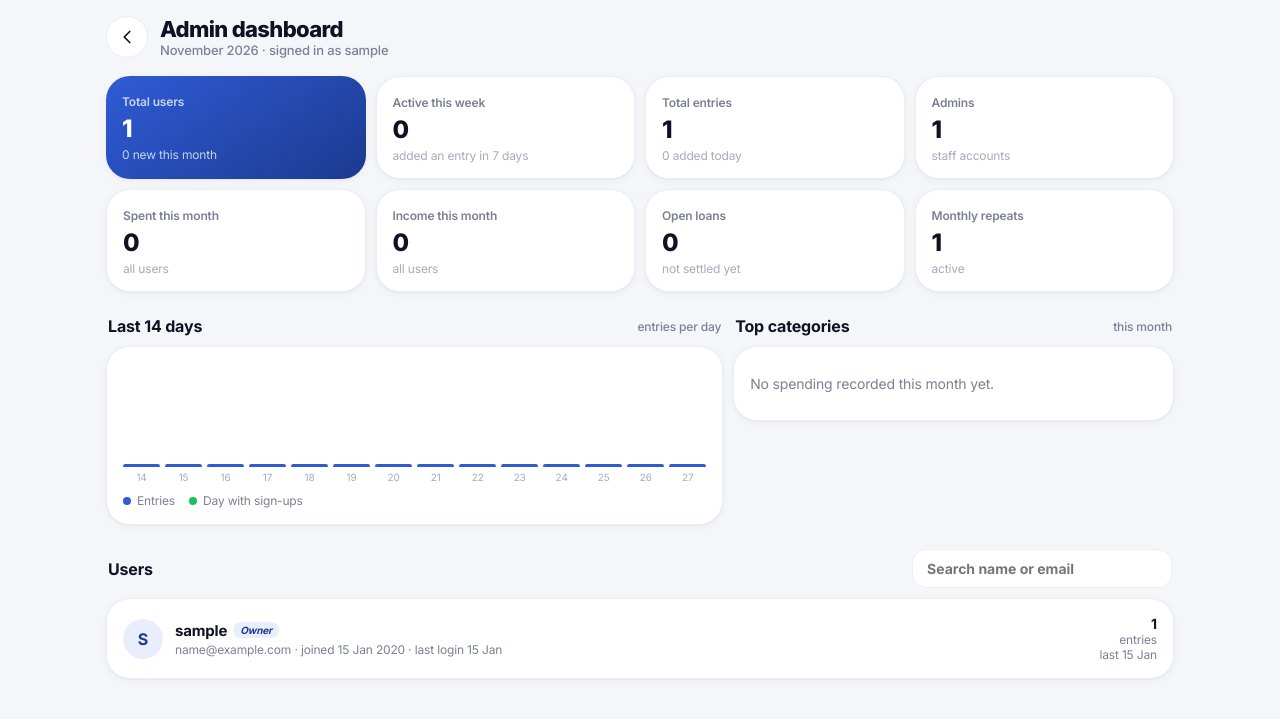
After one commit to sinan-prvt/Chilavu, a Django app: page /dashboard/ in a window 1280 px wide. The commit adds this page. Shown: the top 719 px of the page. Run offline with Django 5.2, Linux system fonts and the light colour scheme; a user stored in the database is signed in; tables that the repository leaves empty hold one stand-in row (values such as "Sample post").

Commit message:
Add profile card and staff-only admin dashboard
Profile page shows a profile card; staff accounts get an Admin dashboard
link to /dashboard/ with user list, activity and app-wide stats, plus
enable/disable for users.

Co-Authored-By: Claude Opus 5.5 <noreply@anthropic.com>

```diff
--- /dev/null
+++ b/daily/templates/daily/admin_dashboard.html
@@ -0,0 +1,125 @@
+{% extends 'daily/app_base.html' %}
+{% block title %}Chilavu · Admin dashboard{% endblock %}
+{% block css %}
+.wrap{max-width:1100px;margin:0 auto;padding:calc(env(safe-area-inset-top) + 16px) 16px 40px}
+.top{display:flex;align-items:center;gap:12px;margin-bottom:18px}
+.back{width:42px;height:42px;border-radius:50%;border:1px solid var(--line);background:var(--surface);display:grid;place-items:center;color:var(--text);text-decoration:none;flex:none}
+.top h1{font-size:22px;font-weight:800;letter-spacing:-.03em}.top small{color:var(--muted);font-size:13px;display:block;font-weight:500}
+.grid{display:grid;grid-template-columns:repeat(2,1fr);gap:10px}
+.stat{padding:14px 16px}.stat small{color:var(--muted);font-size:12px;font-weight:600}
+.stat b{display:block;font-size:24px;font-weight:800;letter-spacing:-.03em;margin-top:4px}
+.stat span{color:var(--soft);font-size:12px}
+.stat.hi{background:linear-gradient(145deg,var(--primary-2),var(--primary));color:#fff;border:0}.stat.hi small,.stat.hi span{color:rgba(255,255,255,.75)}
+h2{font-size:16px;font-weight:700;margin:24px 2px 10px;display:flex;justify-content:space-between;align-items:center;gap:10px}
+h2 small{color:var(--muted);font-weight:500;font-size:12px}
+.two{display:grid;gap:10px}
+.box{padding:16px}
+.bars{display:flex;align-items:flex-end;gap:5px;height:120px}
+.bars div{flex:1;display:flex;flex-direction:column;justify-content:flex-end;align-items:center;gap:4px;height:100%}
+.bars i{display:block;width:100%;min-height:3px;border-radius:6px 6px 2px 2px;background:var(--primary-2)}
+.bars em{font-style:normal;font-size:10px;color:var(--soft)}
+.bars .su{width:6px;height:6px;border-radius:50%;background:var(--brand-green)}
+.legend{display:flex;gap:14px;font-size:12px;color:var(--muted);margin-top:10px}
+.legend span::before{content:"";display:inline-block;width:8px;height:8px;border-radius:50%;margin-right:6px;background:var(--primary-2)}
+.legend span.g::before{background:var(--brand-green)}
+.cat{display:flex;align-items:center;gap:10px;padding:7px 0;font-size:14px}
+.cat .n{width:90px;text-transform:capitalize;font-weight:600}
+.cat .t{flex:1;height:8px;border-radius:99px;background:var(--surface2);overflow:hidden}.cat .t i{display:block;height:100%;background:var(--brand-green);border-radius:99px}
+.cat .v{font-weight:700;font-size:13px;min-width:70px;text-align:right}
+.empty{color:var(--muted);font-size:14px;padding:12px 0}
+.search{max-width:260px;padding:10px 14px;font-size:14px}
+.users{padding:4px 0;overflow:hidden}
+.u{display:flex;align-items:center;gap:12px;padding:12px 16px;border-bottom:1px solid var(--line)}
+.u:last-child{border:0}.u.off{opacity:.55}
+.ua{width:40px;height:40px;border-radius:50%;flex:none;display:grid;place-items:center;font-weight:700;color:var(--primary);background:var(--primary-soft)}
+.um{flex:1;min-width:0}.um b{font-size:15px;display:flex;align-items:center;gap:6px}
+.um span{display:block;color:var(--muted);font-size:12px;overflow:hidden;text-overflow:ellipsis;white-space:nowrap;margin-top:2px}
+.tag{font-size:10px;font-weight:700;padding:2px 7px;border-radius:99px;background:var(--primary-soft);color:var(--primary)}
+.tag.r{background:var(--red-soft);color:var(--red)}
+.ux{text-align:right;font-size:12px;color:var(--muted);flex:none}.ux b{display:block;font-size:14px;color:var(--text)}
+.tg{border:1px solid var(--line);background:var(--surface);border-radius:10px;padding:7px 10px;font-size:12px;font-weight:600;flex:none}
+.tg.dis{color:var(--red)}
+.cols{display:none}
+@media (min-width:760px){
+  .grid{grid-template-columns:repeat(4,1fr)}
+  .two{grid-template-columns:1.4fr 1fr}
+}
+{% endblock %}
+{% block body %}
+<div class="wrap">
+  <div class="top">
+    <a class="back" href="/" aria-label="Back"><svg class="i" viewBox="0 0 24 24"><path d="m15 6-6 6 6 6"/></svg></a>
+    <div><h1>Admin dashboard</h1><small>{{ month }} · signed in as {{ user.username }}</small></div>
+  </div>
+
+  <div class="grid">
+    <div class="card stat hi"><small>Total users</small><b>{{ stats.users }}</b><span>{{ stats.new_month }} new this month</span></div>
+    <div class="card stat"><small>Active this week</small><b>{{ stats.active_week }}</b><span>added an entry in 7 days</span></div>
+    <div class="card stat"><small>Total entries</small><b>{{ stats.entries }}</b><span>{{ stats.entries_today }} added today</span></div>
+    <div class="card stat"><small>Admins</small><b>{{ stats.staff }}</b><span>staff accounts</span></div>
+    <div class="card stat"><small>Spent this month</small><b>{{ stats.spent_month|floatformat:0 }}</b><span>all users</span></div>
+    <div class="card stat"><small>Income this month</small><b>{{ stats.income_month|floatformat:0 }}</b><span>all users</span></div>
+    <div class="card stat"><small>Open loans</small><b>{{ stats.loans_open }}</b><span>not settled yet</span></div>
+    <div class="card stat"><small>Monthly repeats</small><b>{{ stats.recurring }}</b><span>active</span></div>
+  </div>
+
+  <div class="two">
+    <div>
+      <h2>Last 14 days <small>entries per day</small></h2>
+      <div class="card box">
+        <div class="bars">
+          {% for x in days %}<div title="{{ x.d|date:'d M' }}: {{ x.entries }} entries, {{ x.signups }} sign-ups">
+            {% if x.signups %}<span class="su"></span>{% endif %}<i style="height:{{ x.pct }}%"></i><em>{{ x.d|date:"j" }}</em></div>{% endfor %}
+        </div>
+        <div class="legend"><span>Entries</span><span class="g">Day with sign-ups</span></div>
+      </div>
+    </div>
+    <div>
+      <h2>Top categories <small>this month</small></h2>
+      <div class="card box">
+        {% for c in cats %}<div class="cat"><span class="n">{{ c.category }}</span><span class="t"><i style="width:{{ c.pct }}%"></i></span><span class="v">{{ c.total|floatformat:0 }}</span></div>
+        {% empty %}<div class="empty">No spending recorded this month yet.</div>{% endfor %}
+      </div>
+    </div>
+  </div>
+
+  <h2>Users <input class="field search" id="q" placeholder="Search name or email"></h2>
+  <div class="card users" id="users">
+    {% for u in users %}
+    <div class="u{% if not u.is_active %} off{% endif %}" data-s="{{ u.username|lower }} {{ u.email|lower }}">
+      <div class="ua">{{ u.username|first|upper }}</div>
+      <div class="um">
+        <b>{{ u.username }}{% if u.is_superuser %}<i class="tag">Owner</i>{% elif u.is_staff %}<i class="tag">Admin</i>{% endif %}{% if not u.is_active %}<i class="tag r">Disabled</i>{% endif %}</b>
+        <span>{{ u.email|default:"no email" }} · joined {{ u.date_joined|date:"d M Y" }} · last login {{ u.last_login|date:"d M"|default:"never" }}</span>
+      </div>
+      <div class="ux"><b>{{ u.entries }}</b>entries{% if u.last_entry %}<br>last {{ u.last_entry|date:"d M" }}{% endif %}</div>
+      {% if u.pk != user.pk and not u.is_superuser %}
+      <button class="tg{% if u.is_active %} dis{% endif %}" data-id="{{ u.pk }}">{% if u.is_active %}Disable{% else %}Enable{% endif %}</button>
+      {% endif %}
+    </div>
+    {% empty %}<div class="empty" style="padding:16px">No users yet.</div>{% endfor %}
+  </div>
+</div>
+{% endblock %}
+{% block js %}
+<script>
+document.getElementById("q").addEventListener("input",function(){
+  var q=this.value.trim().toLowerCase();
+  document.querySelectorAll("#users .u").forEach(function(r){r.style.display=!q||r.dataset.s.indexOf(q)>-1?"":"none"});
+});
+function csrf(){var m=document.cookie.match(/csrftoken=([^;]+)/);return m?m[1]:""}
+document.querySelectorAll(".tg").forEach(function(b){b.onclick=async function(){
+  var row=b.closest(".u"),name=row.querySelector(".um b").firstChild.textContent;
+  if(!row.classList.contains("off")&&!confirm("Disable "+name+"? They won't be able to sign in."))return;
+  b.disabled=true;
+  try{
+    var r=await fetch("/dashboard/users/"+b.dataset.id+"/toggle/",{method:"POST",headers:{"X-CSRFToken":csrf()},credentials:"same-origin"});
+    var d=await r.json();if(!r.ok)throw new Error(d.error||"Failed");
+    row.classList.toggle("off",!d.active);b.classList.toggle("dis",d.active);b.textContent=d.active?"Disable":"Enable";
+    var tag=row.querySelector(".tag.r");if(d.active&&tag)tag.remove();
+    if(!d.active&&!tag){var t=document.createElement("i");t.className="tag r";t.textContent="Disabled";row.querySelector(".um b").appendChild(t)}
+  }catch(e){alert(e.message||"Could not update user")}
+  b.disabled=false;
+}});
+</script>
+{% endblock %}
--- a/daily/templates/daily/app_base.html
+++ b/daily/templates/daily/app_base.html
@@ -111,12 +111,12 @@ if(/[?&]bye=1/.test(location.search)){
 <script>
 (function(){
   var show=false;
-  var p=location.pathname,authPage=p.indexOf("/signin")===0||p.indexOf("/signup")===0||p.indexOf("/forgot")===0,justIn=false,isNew=false;
+  var p=location.pathname,authPage=p.indexOf("/signin")===0||p.indexOf("/signup")===0||p.indexOf("/forgot")===0,noIntro=p.indexOf("/dashboard")===0,justIn=false,isNew=false;
   try{
     var js=sessionStorage.getItem("justSignedIn");justIn=!authPage&&!!js;isNew=js==="new";
     if(!authPage)sessionStorage.removeItem("justSignedIn");
     // play on every open / reload; skip only when a sign-in or sign-up attempt was just rejected
-    show=!(authPage&&js)&&!matchMedia("(prefers-reduced-motion: reduce)").matches;
+    show=!noIntro&&!(authPage&&js)&&!matchMedia("(prefers-reduced-motion: reduce)").matches;
   }catch(e){}
   if(show&&justIn){var tg=document.getElementById("introTag"),nm=tg.getAttribute("data-user");tg.textContent=(isNew?"Welcome":"Welcome back")+(nm?", "+nm:"")}
   if(!show){document.getElementById("intro").remove();return}
--- a/daily/urls.py
+++ b/daily/urls.py
@@ -22,6 +22,8 @@ from .views import (
     forgot_password_page,
     LoanListApi,
     LoanDetailApi,
+    admin_dashboard,
+    admin_toggle_user,
 )
 
 urlpatterns = [
@@ -42,6 +44,10 @@ urlpatterns = [
     path("api/loans/", LoanListApi.as_view(), name="loan-list"),
     path("api/loans/<int:pk>/", LoanDetailApi.as_view(), name="loan-detail"),
 
+    # admin dashboard (staff only)
+    path("dashboard/", admin_dashboard, name="admin-dashboard"),
+    path("dashboard/users/<int:pk>/toggle/", admin_toggle_user, name="admin-toggle-user"),
+
     # Old habit tracker (kept)
     path("daily/", daily_page, name="daily-page"),
     path("calendar/", calendar_page, name="calendar"),
--- a/daily/views.py
+++ b/daily/views.py
@@ -682,3 +682,91 @@ class LoanDetailApi(APIView):
     def delete(self, request, pk):
         get_object_or_404(Loan, pk=pk, user=request.user).delete()
         return Response(status=204)
+
+
+# ---------- ADMIN DASHBOARD (staff only) ----------
+
+from django.contrib.auth import get_user_model
+from django.db.models import Count, Sum, Max, Q
+from django.http import Http404, JsonResponse
+from .models import Loan, Recurring
+
+
+def _staff_only(request):
+    if not (request.user.is_authenticated and request.user.is_staff):
+        raise Http404()
+
+
+@login_required
+def admin_dashboard(request):
+    _staff_only(request)
+    User = get_user_model()
+    today = date.today()
+    month_start = today.replace(day=1)
+    week_ago = today - timedelta(days=6)
+
+    users = (User.objects
+             .annotate(entries=Count("expenses", distinct=True),
+                       last_entry=Max("expenses__date"),
+                       spent=Sum("expenses__amount", filter=Q(expenses__kind="expense")))
+             .order_by("-date_joined"))
+
+    month_qs = Expense.objects.filter(date__gte=month_start, date__lte=today)
+    totals = month_qs.aggregate(
+        spent=Sum("amount", filter=Q(kind="expense")),
+        income=Sum("amount", filter=Q(kind="income")),
+    )
+
+    # sign-ups and entries over the last 14 days
+    start14 = today - timedelta(days=13)
+    signups = defaultdict(int)
+    for d in User.objects.filter(date_joined__date__gte=start14).values_list("date_joined", flat=True):
+        signups[d.date()] += 1
+    entries_by_day = dict(Expense.objects.filter(created_at__date__gte=start14)
+                          .values_list("created_at__date").annotate(n=Count("id")))
+    days = []
+    for i in range(14):
+        d = start14 + timedelta(days=i)
+        days.append({"d": d, "signups": signups.get(d, 0), "entries": entries_by_day.get(d, 0)})
+    peak = max([x["entries"] for x in days] + [1])
+    for x in days:
+        x["pct"] = round(x["entries"] * 100 / peak)
+
+    cats = list(month_qs.filter(kind="expense").values("category")
+                .annotate(total=Sum("amount"), n=Count("id")).order_by("-total")[:6])
+    cat_peak = max([c["total"] for c in cats] + [1])
+    for c in cats:
+        c["pct"] = round(float(c["total"]) * 100 / float(cat_peak))
+
+    ctx = {
+        "users": users,
+        "stats": {
+            "users": users.count(),
+            "new_month": User.objects.filter(date_joined__date__gte=month_start).count(),
+            "active_week": Expense.objects.filter(date__gte=week_ago).values("user").distinct().count(),
+            "staff": User.objects.filter(is_staff=True).count(),
+            "entries": Expense.objects.count(),
+            "entries_today": Expense.objects.filter(created_at__date=today).count(),
+            "spent_month": totals["spent"] or 0,
+            "income_month": totals["income"] or 0,
+            "loans_open": Loan.objects.filter(settled=False).count(),
+            "recurring": Recurring.objects.filter(active=True).count(),
+        },
+        "days": days,
+        "cats": cats,
+        "month": today.strftime("%B %Y"),
+    }
+    return render(request, "daily/admin_dashboard.html", ctx)
+
+
+@login_required
+@require_POST
+def admin_toggle_user(request, pk):
+    _staff_only(request)
+    User = get_user_model()
+    target = get_object_or_404(User, pk=pk)
+    if target.pk == request.user.pk or target.is_superuser:
+        return JsonResponse({"error": "You can't disable this account"}, status=400)
+    target.is_active = not target.is_active
+    target.save(update_fields=["is_active"])
+    return JsonResponse({"active": target.is_active})
```
Also changed, not shown: daily/templates/daily/expense.html (+28 -0 lines), daily/tests.py (+28 -0 lines).
